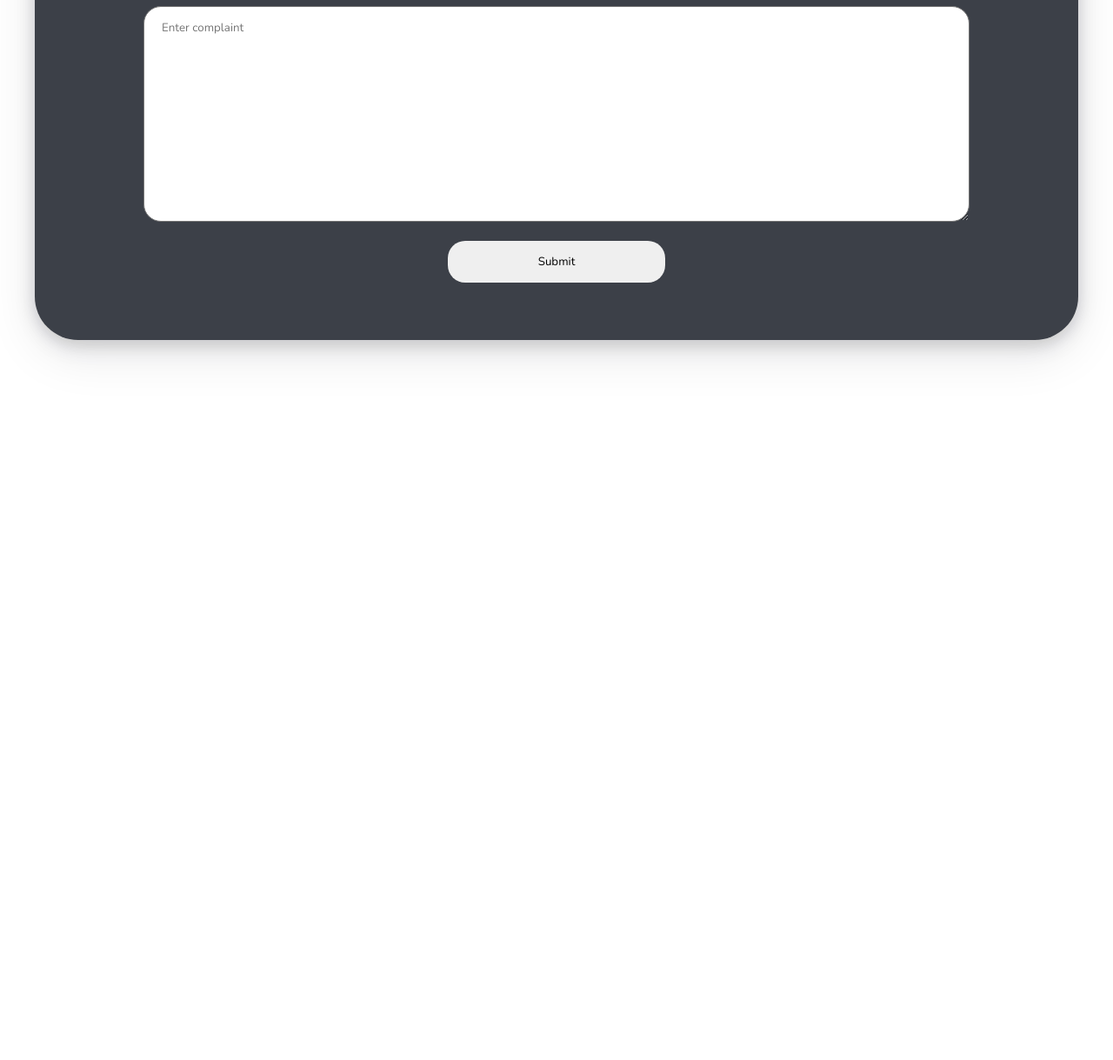
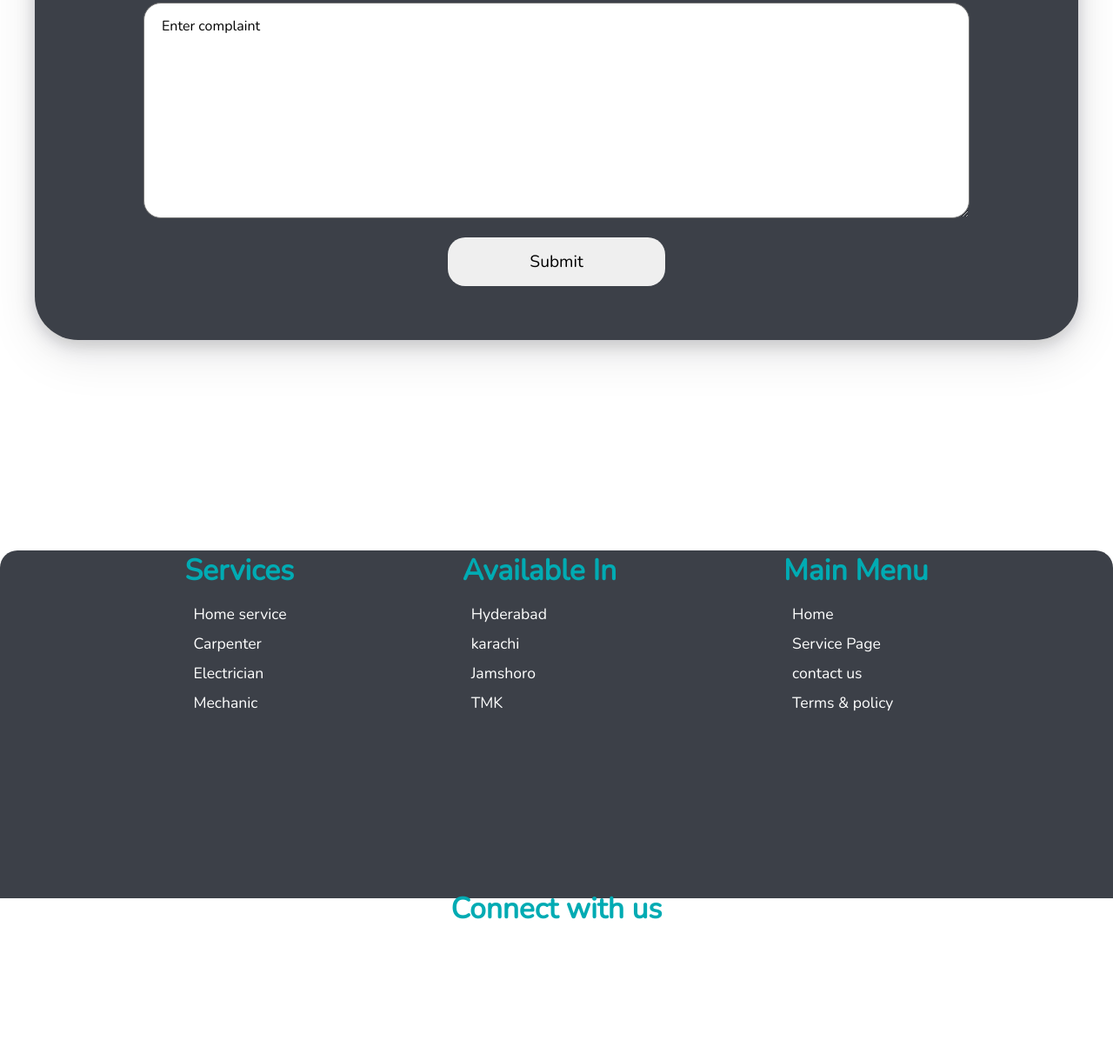
Before and after one commit to Celestial00/Technican-Pro-Web-Project, a plain HTML site: page Index.html in a window 1280 px wide. Shown: the part 2983-4202 px from the top of the page at 87% size. Before the commit the page ends 3616 px from the top, so only its background shows below. Drawn offline with nearby package versions, Linux system fonts and the light colour scheme.

Commit message:
third commit

```diff
--- a/Index.html
+++ b/Index.html
@@ -194,6 +194,71 @@
     <section class="Footer">
 
 
+        <div class="Service-div">
+
+            <h2>Services</h2>
+
+            <ul>
+
+                <li><a href="#">Home service</a></li>
+                <li><a href="#">Carpenter</a></li>
+                <li><a href="#">Electrician</a></li>
+                <li><a href="#">Mechanic</a></li>
+
+
+            </ul>
+
+        </div>
+
+        <div class="Available-div">
+
+            <h2>Available In</h2>
+
+            <ul>
+
+                <li><a href="#">Hyderabad</a></li>
+                <li><a href="#">karachi </a></li>
+                <li><a href="#">Jamshoro</a></li>
+                <li><a href="#">TMK </a></li>
+
+
+
+            </ul>
+
+        </div>
+
+        <div class="Menu-div">
+
+            <h2>Main Menu</h2>
+
+            <ul>
+
+                <li><a href="#">Home</a></li>
+                <li><a href="#">Service Page</a></li>
+                <li><a href="#">contact us</a></li>
+                <li><a href="#">Terms & policy</a></li>
+
+
+            </ul>
+
+        </div>
+
+        <div class="Connect-div">
+
+            <h2>Connect with us</h2>
+
+            <ul>
+
+                <li><a href="#">Twitter</a></li>
+                <li><a href="#">linkedin</a></li>
+                <li><a href="#">instagram</a></li>
+                <li><a href="#">Facebook</a></li>
+
+
+            </ul>
+
+        </div>
+
     </section>
 
     <script src="Script.js"></script>
--- a/style.css
+++ b/style.css
@@ -4,6 +4,12 @@
     margin: 0;
     box-sizing: border-box;
     font-family: 'Nunito', sans-serif;
+
+}
+
+*::selection{
+
+background-color: #00ABB3;
 
 }
 
@@ -18,11 +24,7 @@ input[type=number] {
   -moz-appearance: textfield;
 }
 
-/* *::selection{
 
-  color: tomato;
-
-} */
 
 :root{
 
@@ -616,6 +618,7 @@ gap: 1.4em;
 
   width: 250px;
   padding: 15px 20px;
+  font-size: 1.2em;
   border-radius: 20px;
   border: none;
   outline: unset;
@@ -625,9 +628,79 @@ gap: 1.4em;
 
 
 
-.complain-form .Form-inputs:placeholder{
+
+.complain-form .Form-inputs input::placeholder{
 
   color: black;
   font-size: 1.2em;
 
 }
+
+.complain-form .Form-inputs textarea::placeholder{
+
+  color: black;
+  font-size: 1.2em;
+
+}
+
+.Footer{
+
+  width: 100%;
+  height: 400px;
+  /* margin: 0; */
+  border-top-left-radius: 20px;
+  border-top-right-radius: 20px;
+  background-color: var(--secondary-color);
+  display: flex;
+  justify-content: center;
+  align-items: center;
+  flex-wrap: wrap;
+  gap:12em;
+
+
+
+}
+
+
+.Footer div h2{
+
+  color: var(--primary-color);
+  font-size: 2.1em;
+  margin-bottom: 15px;
+
+
+}
+
+
+.Footer div ul {
+
+  list-style: none;
+
+
+}
+
+.Footer div ul li {
+
+
+  margin: 10px;
+
+}
+
+
+
+.Footer div a{
+
+  color: white;
+text-decoration: none;
+font-size: 1.1em;
+
+
+
+
+}
+
+.Footer .Available-div{
+
+
+
+}
```
